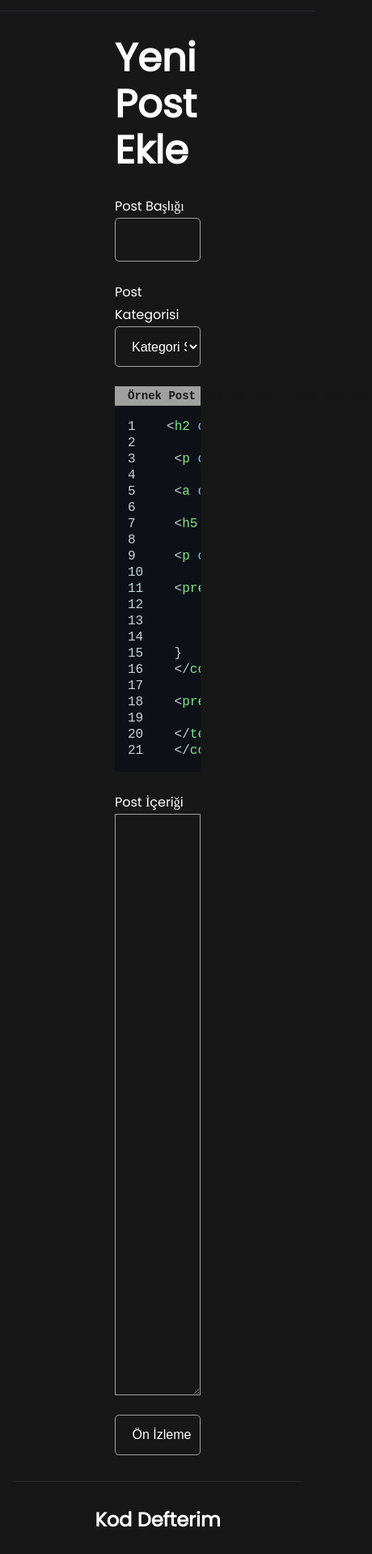
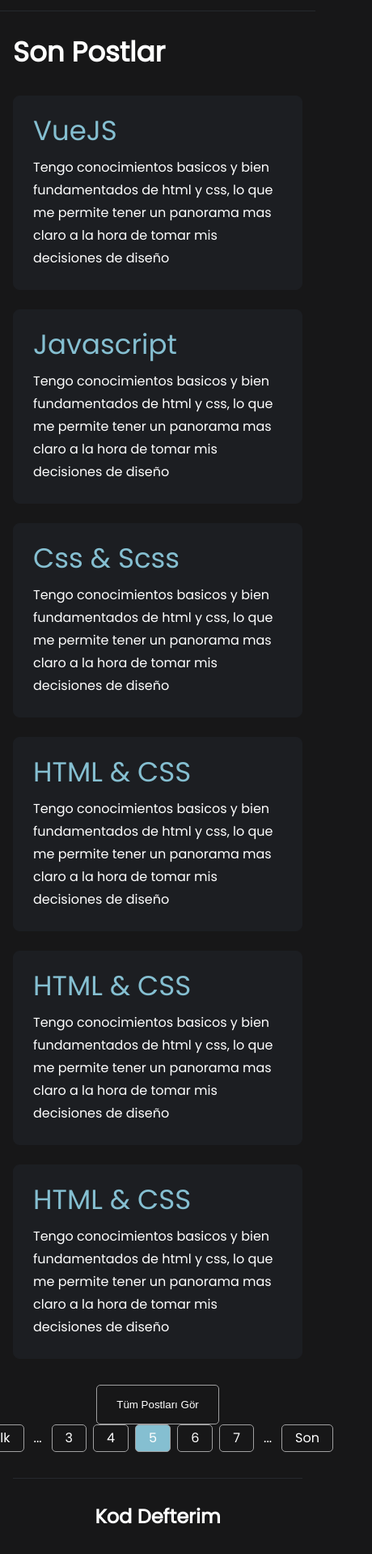
Before and after one commit to mcankaya4/personel_template, a website: page index.html in a window 390 px wide. Shown: the part 55-1974 px from the top of the page at 81% size, 460 px wide, since content can reach past the window. Drawn offline with Linux system fonts and the light colour scheme.

Commit message:
page-navigation eklendi, addpost responsive yapıldı

```diff
--- a/index.html
+++ b/index.html
@@ -27,52 +27,52 @@
     </header>
 
 
-    <main class="container-addpost">
-        <h2 class="container-addpost-title">Yeni Post Ekle</h2>
-        <div class="container-addpost-form">
-            <label for="title">Post Başlığı</label>
-            <input class="container-addpost-form-input" id="title" type="text">
-        </div>
-        <div class="container-addpost-form">
-            <label for="category">Post Kategorisi</label>
-            <select class="container-addpost-form-select" id="category">
-                <option>Kategori Seç</option>
-                <option>VueJS</option>
-                <option>Javascript</option>
-                <option>Css & Scss</option>
-                <option>Html</option>
-            </select>
-        </div>
-        <pre class="pre"><div class="pre-title">Örnek Post İçeriği Hazırlama Kodları</div><code>   &lt;h2 class="container-postdetail-title"&gt;Vuex ile state managment&lt;/h2&gt;
+<!--    <main class="container-addpost">-->
+<!--        <h2 class="container-addpost-title">Yeni Post Ekle</h2>-->
+<!--        <div class="container-addpost-form">-->
+<!--            <label for="title">Post Başlığı</label>-->
+<!--            <input class="container-addpost-form-input" id="title" type="text">-->
+<!--        </div>-->
+<!--        <div class="container-addpost-form">-->
+<!--            <label for="category">Post Kategorisi</label>-->
+<!--            <select class="container-addpost-form-select" id="category">-->
+<!--                <option>Kategori Seç</option>-->
+<!--                <option>VueJS</option>-->
+<!--                <option>Javascript</option>-->
+<!--                <option>Css & Scss</option>-->
+<!--                <option>Html</option>-->
+<!--            </select>-->
+<!--        </div>-->
+<!--        <pre class="pre"><div class="pre-title">Örnek Post İçeriği Hazırlama Kodları</div><code>   &lt;h2 class="container-postdetail-title"&gt;Vuex ile state managment&lt;/h2&gt;-->
 
-    &lt;p class="container-postdetail-p"&gt;Lorem ipsum dolor sit amet&lt;/p&gt;
+<!--    &lt;p class="container-postdetail-p"&gt;Lorem ipsum dolor sit amet&lt;/p&gt;-->
 
-    &lt;a class="link" href="https://github.com"&gt;Tıklayınız&lt;/a&gt;
+<!--    &lt;a class="link" href="https://github.com"&gt;Tıklayınız&lt;/a&gt;-->
 
-    &lt;h5 class="primary"&gt;Örnek kullanım&lt;/h5>
+<!--    &lt;h5 class="primary"&gt;Örnek kullanım&lt;/h5>-->
 
-    &lt;p class="container-postdetail-p"&gt;Lorem ipsum dolor sit amet&lt;/p&gt;
+<!--    &lt;p class="container-postdetail-p"&gt;Lorem ipsum dolor sit amet&lt;/p&gt;-->
 
-    &lt;pre class="pre"&gt;&lt;div class="pre-title"&gt;app.css&lt;/div&gt;&lt;code&gt;    .card {
-        color: red;
-        background-color: green;
-        font-size: 45px;
-    }
-    &lt;/code>&lt;/pre&gt;
+<!--    &lt;pre class="pre"&gt;&lt;div class="pre-title"&gt;app.css&lt;/div&gt;&lt;code&gt;    .card {-->
+<!--        color: red;-->
+<!--        background-color: green;-->
+<!--        font-size: 45px;-->
+<!--    }-->
+<!--    &lt;/code>&lt;/pre&gt;-->
 
-    &lt;pre class="pre"&gt;&lt;div class="pre-title"&gt;#app.html&lt;/div&gt;&lt;code&gt;    &lt;template&gt;
-        &lt;p&gt;Html tagları açmak için '&-l-t-;' '&-g-t-;' çizgileri çıkartıp kullan&lt;/p&gt;
-    &lt;/template&gt;
-    &lt;/code&gt;&lt;/pre&gt;
-        </code></pre>
-        <div class="container-addpost-form">
-            <label for="desc">Post İçeriği</label>
-            <textarea class="container-addpost-form-textarea" id="desc"></textarea>
-        </div>
-        <div class="container-addpost-form">
-            <button class="container-addpost-form-button">Ön İzleme</button>
-        </div>
-    </main>
+<!--    &lt;pre class="pre"&gt;&lt;div class="pre-title"&gt;#app.html&lt;/div&gt;&lt;code&gt;    &lt;template&gt;-->
+<!--        &lt;p&gt;Html tagları açmak için '&-l-t-;' '&-g-t-;' çizgileri çıkartıp kullan&lt;/p&gt;-->
+<!--    &lt;/template&gt;-->
+<!--    &lt;/code&gt;&lt;/pre&gt;-->
+<!--        </code></pre>-->
+<!--        <div class="container-addpost-form">-->
+<!--            <label for="desc">Post İçeriği</label>-->
+<!--            <textarea class="container-addpost-form-textarea" id="desc"></textarea>-->
+<!--        </div>-->
+<!--        <div class="container-addpost-form">-->
+<!--            <button class="container-addpost-form-button">Ön İzleme</button>-->
+<!--        </div>-->
+<!--    </main>-->
 
 <!--    <main class="container-search">-->
 <!--        <h3 class="container-search-title">Site içi arama yapabilirsin.</h3>-->
@@ -135,53 +135,71 @@
 
 
 
-<!--    <main class="container-content2">-->
-<!--        <h3 class="container-content2-title">Son Postlar</h3>-->
-<!--        <div class="container-content2-list">-->
-<!--            <div class="container-content2-list-item">-->
-<!--                <h3 class="container-content2-list-item-title">VueJS</h3>-->
-<!--                <p class="container-content2-list-item-desc">-->
-<!--                    Tengo conocimientos basicos y bien fundamentados de html y css, lo que me permite tener un panorama-->
-<!--                    mas claro a la hora de tomar mis decisiones de diseño-->
-<!--                </p>-->
-<!--            </div>-->
-<!--            <div class="container-content2-list-item">-->
-<!--                <h3 class="container-content2-list-item-title">Javascript</h3>-->
-<!--                <p class="container-content2-list-item-desc">-->
-<!--                    Tengo conocimientos basicos y bien fundamentados de html y css, lo que me permite tener un panorama-->
-<!--                    mas claro a la hora de tomar mis decisiones de diseño-->
-<!--                </p>-->
-<!--            </div>-->
-<!--            <div class="container-content2-list-item">-->
-<!--                <h3 class="container-content2-list-item-title">Css & Scss</h3>-->
-<!--                <p class="container-content2-list-item-desc">-->
-<!--                    Tengo conocimientos basicos y bien fundamentados de html y css, lo que me permite tener un panorama-->
-<!--                    mas claro a la hora de tomar mis decisiones de diseño-->
-<!--                </p>-->
-<!--            </div>-->
-<!--            <div class="container-content2-list-item">-->
-<!--                <h3 class="container-content2-list-item-title">HTML & CSS</h3>-->
-<!--                <p class="container-content2-list-item-desc">-->
-<!--                    Tengo conocimientos basicos y bien fundamentados de html y css, lo que me permite tener un panorama-->
-<!--                    mas claro a la hora de tomar mis decisiones de diseño-->
-<!--                </p>-->
-<!--            </div>-->
-<!--            <div class="container-content2-list-item">-->
-<!--                <h3 class="container-content2-list-item-title">HTML & CSS</h3>-->
-<!--                <p class="container-content2-list-item-desc">-->
-<!--                    Tengo conocimientos basicos y bien fundamentados de html y css, lo que me permite tener un panorama-->
-<!--                    mas claro a la hora de tomar mis decisiones de diseño-->
-<!--                </p>-->
-<!--            </div>-->
-<!--            <div class="container-content2-list-item">-->
-<!--                <h3 class="container-content2-list-item-title">HTML & CSS</h3>-->
-<!--                <p class="container-content2-list-item-desc">-->
-<!--                    Tengo conocimientos basicos y bien fundamentados de html y css, lo que me permite tener un panorama-->
-<!--                    mas claro a la hora de tomar mis decisiones de diseño-->
-<!--                </p>-->
-<!--            </div>-->
-<!--        </div>-->
-<!--    </main>-->
+    <main class="container-content2">
+        <h3 class="container-content2-title">Son Postlar</h3>
+        <div class="container-content2-list">
+            <div class="container-content2-list-item">
+                <h3 class="container-content2-list-item-title">VueJS</h3>
+                <p class="container-content2-list-item-desc">
+                    Tengo conocimientos basicos y bien fundamentados de html y css, lo que me permite tener un panorama
+                    mas claro a la hora de tomar mis decisiones de diseño
+                </p>
+            </div>
+            <div class="container-content2-list-item">
+                <h3 class="container-content2-list-item-title">Javascript</h3>
+                <p class="container-content2-list-item-desc">
+                    Tengo conocimientos basicos y bien fundamentados de html y css, lo que me permite tener un panorama
+                    mas claro a la hora de tomar mis decisiones de diseño
+                </p>
+            </div>
+            <div class="container-content2-list-item">
+                <h3 class="container-content2-list-item-title">Css & Scss</h3>
+                <p class="container-content2-list-item-desc">
+                    Tengo conocimientos basicos y bien fundamentados de html y css, lo que me permite tener un panorama
+                    mas claro a la hora de tomar mis decisiones de diseño
+                </p>
+            </div>
+            <div class="container-content2-list-item">
+                <h3 class="container-content2-list-item-title">HTML & CSS</h3>
+                <p class="container-content2-list-item-desc">
+                    Tengo conocimientos basicos y bien fundamentados de html y css, lo que me permite tener un panorama
+                    mas claro a la hora de tomar mis decisiones de diseño
+                </p>
+            </div>
+            <div class="container-content2-list-item">
+                <h3 class="container-content2-list-item-title">HTML & CSS</h3>
+                <p class="container-content2-list-item-desc">
+                    Tengo conocimientos basicos y bien fundamentados de html y css, lo que me permite tener un panorama
+                    mas claro a la hora de tomar mis decisiones de diseño
+                </p>
+            </div>
+            <div class="container-content2-list-item">
+                <h3 class="container-content2-list-item-title">HTML & CSS</h3>
+                <p class="container-content2-list-item-desc">
+                    Tengo conocimientos basicos y bien fundamentados de html y css, lo que me permite tener un panorama
+                    mas claro a la hora de tomar mis decisiones de diseño
+                </p>
+            </div>
+        </div>
+        <div class="container-content2-thanmore">
+            <button class="container-content2-thanmore-button">Tüm Postları Gör</button>
+        </div>
+        <div class="container-content2-page">
+            <ul class="container-content2-page-navigation">
+                <li class="container-content2-page-navigation-item">İlk</li>
+                <li class="container-content2-page-navigation-item page-none">...</li>
+                <li class="container-content2-page-navigation-item">3</li>
+                <li class="container-content2-page-navigation-item">4</li>
+                <li class="container-content2-page-navigation-item page-active">5</li>
+                <li class="container-content2-page-navigation-item">6</li>
+                <li class="container-content2-page-navigation-item">7</li>
+                <li class="container-content2-page-navigation-item page-none">...</li>
+                <li class="container-content2-page-navigation-item">Son</li>
+            </ul>
+        </div>
+    </main>
+
+
 
     <footer class="container-footer">
         <div class="container-footer-top">
--- a/scss/content2.scss
+++ b/scss/content2.scss
@@ -13,6 +13,7 @@
     display: grid;
     grid-template-columns: 1fr 1fr 1fr;
     gap: 24px;
+    margin-bottom: $m32;
 
     &-item {
       display: flex;
@@ -47,4 +48,47 @@
       }
     }
   }
+
+  &-thanmore {
+    text-align: center;
+
+    &-button {
+      padding-left: $p24;
+      padding-right: $p24;
+      padding-bottom: $p16;
+      padding-top: $p16;
+      border-radius: 5px;
+      outline: none;
+      border: 1px solid $gris;
+      background-color: $fondo;
+      color: $blanco;
+      cursor: pointer;
+
+      &:hover {
+        background-color: $hover;
+      }
+    }
+  }
+
+  &-page {
+
+    &-navigation {
+      display: flex;
+      align-items: center;
+      justify-content: center;
+      gap: 8px;
+
+      &-item {
+        padding: $p16 $p24;
+        border: 1px solid $gris;
+        border-radius: 5px;
+        color: $blanco;
+        cursor: pointer;
+
+        &:hover {
+          background-color: $hover;
+        }
+      }
+    }
+  }
 }
--- a/scss/last.scss
+++ b/scss/last.scss
@@ -36,3 +36,23 @@
 label {
   cursor: pointer;
 }
+
+.page-none {
+  border: none;
+  cursor: default;
+  padding-left: $p4;
+  padding-right: $p4;
+
+  &:hover {
+    background-color: $fondo;
+  }
+}
+
+.page-active {
+  background-color: $acento;
+  cursor: default;
+
+  &:hover {
+    background-color: $acento;
+  }
+}
--- a/scss/responsive.scss
+++ b/scss/responsive.scss
@@ -1,16 +1,16 @@
-@media only screen and (min-width:1200px) {
+@media only screen and (min-width: 1200px) {
 }
 
-@media only screen and (min-width:992px) and (max-width:1199px) {
+@media only screen and (min-width: 992px) and (max-width: 1199px) {
 }
 
-@media only screen and (min-width:768px) and (max-width:991px) {
+@media only screen and (min-width: 768px) and (max-width: 991px) {
 }
 
-@media only screen and (min-width:576px) and (max-width:767px) {
+@media only screen and (min-width: 576px) and (max-width: 767px) {
 }
 
-@media only screen and (max-width:575px) {
+@media only screen and (max-width: 575px) {
   .container-header {
     padding-left: $p16;
     padding-right: $p16;
@@ -45,13 +45,15 @@
   .container-postdetail {
     padding-left: $p16;
     padding-right: $p16;
+    padding-top: $p32;
+    padding-bottom: $p32;
   }
 
   .container-content1 {
     padding-left: $p16;
     padding-right: $p16;
     padding-top: $p32;
-    padding-bottom: $p64;
+    padding-bottom: $p32;
     flex-direction: column;
 
     &-text {
@@ -60,10 +62,18 @@
   }
 
 
+  .container-addpost {
+    padding-left: $p16;
+    padding-right: $p16;
+    padding-bottom: $p32;
+    padding-top: $p32;
+  }
+
+
   .container-content2 {
     padding-left: $p16;
     padding-right: $p16;
-    padding-bottom: $p64;
+    padding-bottom: $p32;
     padding-top: $p32;
 
     &-title {
@@ -72,6 +82,10 @@
 
     &-list {
       grid-template-columns: 1fr;
+    }
+
+    &-page-navigation-item {
+      padding: $p8 $p16;
     }
   }
 
```
Also changed, not shown: main.css.
